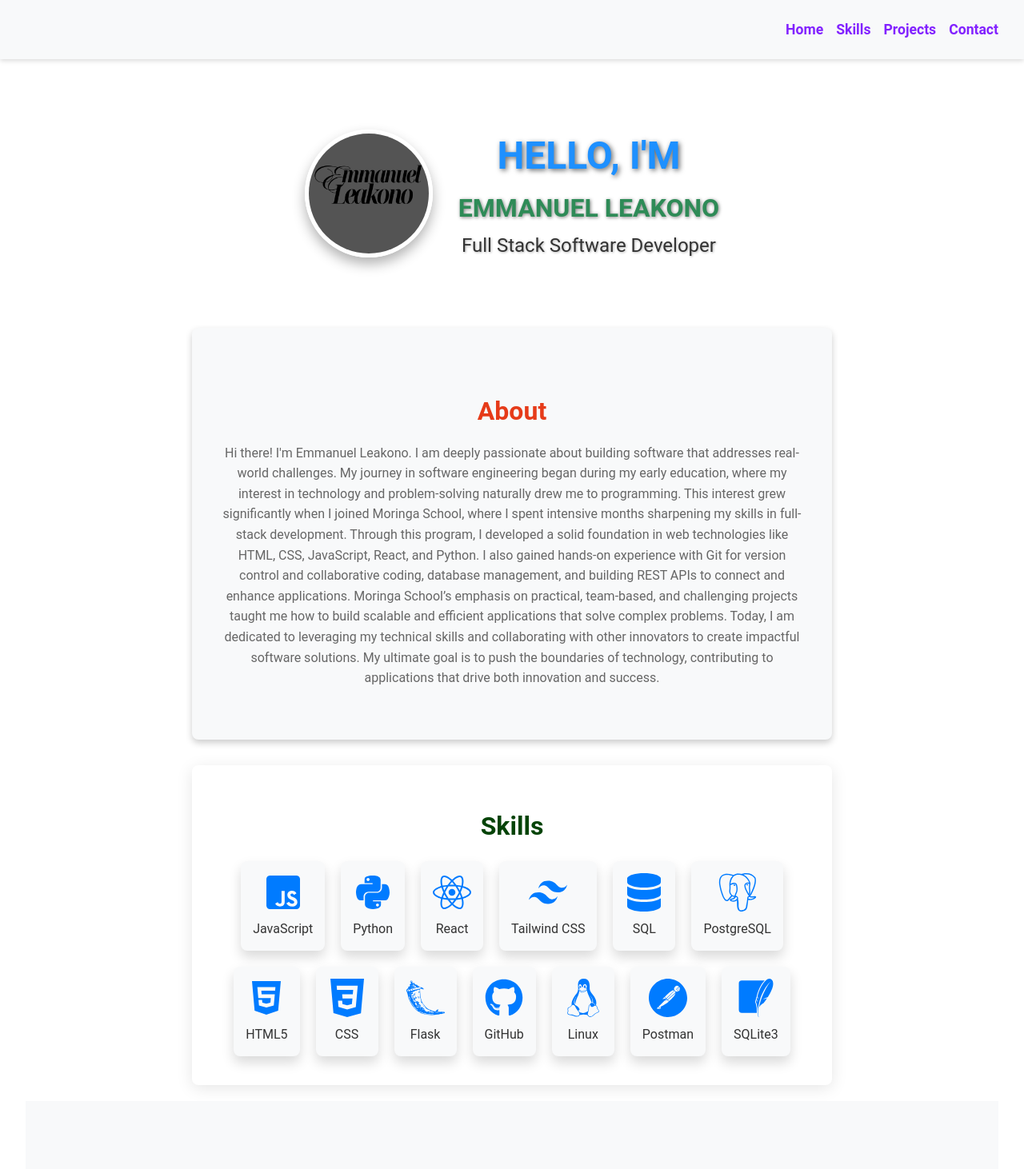
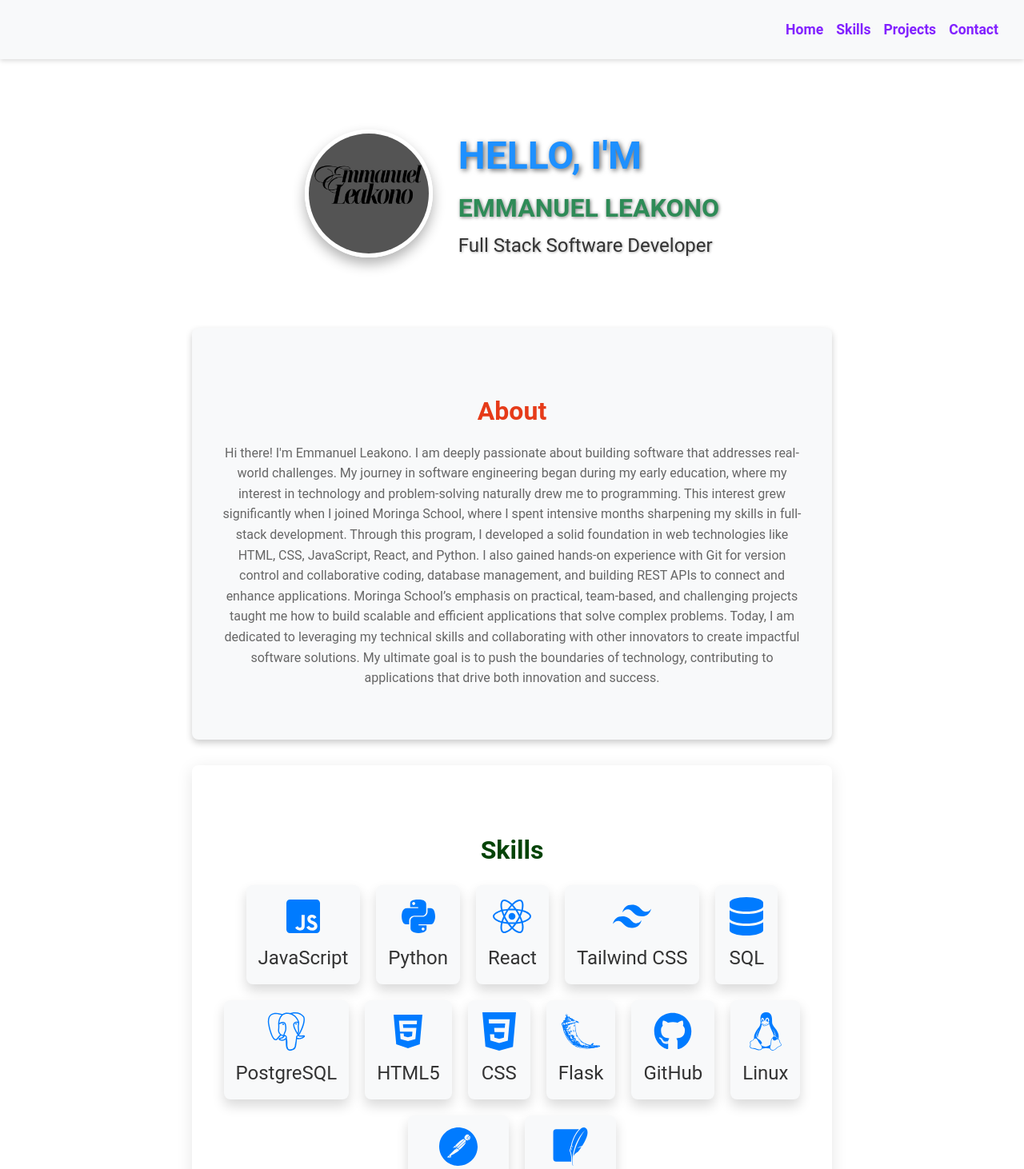
Before and after one commit to LEAKONO/Portfolio, a React (Create React App) app: page / in a window 1280 px wide. Shown: the top 1462 px of the page at 80% size. Built offline with nearby package versions, Linux system fonts and the light colour scheme.

Commit message:
change global styling

```diff
--- a/src/App.css
+++ b/src/App.css
@@ -34,7 +34,8 @@ main {
 }
 
 /* Remove any unnecessary spacing between sections */
-.welcome-section, .about-section {
+.welcome-section,
+.about-section {
   padding: 2.5rem 1rem; /* Adjust padding for better spacing */
 }
 
@@ -83,96 +84,8 @@ img {
 }
 
 /* Remove the section container and maintain a fluid layout */
-.skills, .projects, .contact {
-  margin-bottom: 1.25rem; /* Adjust spacing between components if needed */
-}
-
-/* Welcome Section in Home.css */
-.welcome-section {
-  display: flex;
-  flex-direction: column; /* Stack vertically on small screens */
-  color: #fff;
-  text-align: center; /* Center text for better readability on small screens */
-}
-
-.welcome-content {
-  flex-direction: column;
-  align-items: center;
-}
-
-.text-content h1 {
-  font-size: 2rem; /* Adjusted for better readability */
-}
-
-/* Responsive layout for Contact.css */
-.contact-info {
-  flex-direction: column; /* Stack vertically on smaller screens */
-}
-
-.contact-link {
-  font-size: 1.2rem; /* Slightly smaller font for mobile */
-}
-
-@media (min-width: 768px) {
-  .contact-info {
-    flex-direction: row;
-  }
-}
-
-/* Responsive adjustments in Project.css */
-.projects-container {
-  display: flex;
-  flex-wrap: wrap;
-  justify-content: center;
-  gap: 20px;
-  margin-bottom: 2.5rem; /* Adjust if needed */
-}
-
-.project-card {
-  max-width: 90%; /* Flexible card width for better scaling */
-}
-
-.more-work {
-  font-size: 1rem;
-}
-
-@media (min-width: 992px) {
-  .project-card {
-    max-width: 300px;
-  }
-}
-
-/* Skills Section in Skills.css */
 .skills {
-  padding: 20px; /* Adjust padding to fit your design */
-}
-
-.skills ul {
-  flex-direction: column;
-}
-
-.skills li {
-  font-size: 1rem;
-}
-
-@media (min-width: 768px) {
-  .skills ul {
-    flex-direction: row;
-  }
-}
-
-/* Keyframes for the subtle dance effect */
-@keyframes dance {
-  0% { transform: translate(0); }
-  25% { transform: translate(-2px, 2px); }
-  50% { transform: translate(2px, -2px); }
-  75% { transform: translate(-2px, -2px); }
-  100% { transform: translate(0); }
-}
-
-/* Apply the animation on hover, only once */
-body:hover {
-  animation: dance 0.5s ease forwards;
+  margin-bottom: 1.25rem; /* Retain if needed for spacing */
 }
 
 /* Navigation Accessibility */
--- a/src/components/Skills.css
+++ b/src/components/Skills.css
@@ -1,3 +1,4 @@
+/* Skills.css */
 .skills {
     padding: 50px 20px;
     background-color: #fff;
@@ -18,9 +19,9 @@
     list-style: none;
     padding: 0;
     display: flex;
-    flex-wrap: wrap;
-    justify-content: center;
-    gap: 20px;
+    flex-wrap: wrap; /* Allows wrapping of items */
+    justify-content: center; /* Center the list items */
+    gap: 20px; /* Space between items */
 }
 
 .skills li {
@@ -32,7 +33,7 @@
     padding: 15px;
     border-radius: 8px;
     box-shadow: 0 8px 15px rgba(0, 0, 0, 0.15);
-    max-width: calc(50% - 20px); /* Half width minus spacing for two items per row */
+    max-width: calc(50% - 20px); /* Two items per row */
     transition: transform 0.2s ease, box-shadow 0.2s ease;
 }
 
@@ -55,17 +56,12 @@
 
 /* Responsive Adjustments */
 @media (max-width: 768px) {
-    .skills ul {
-        justify-content: space-between; /* Ensures space between items */
-    }
-
     .skills li {
-        max-width: calc(50% - 10px); /* Allows two items per row */
-        margin-bottom: 15px;
-        font-size: 1.2rem;
+        max-width: calc(100% - 20px); /* Full width on smaller screens */
+        margin-bottom: 15px; /* Space below each item */
     }
 
     .icon {
-        font-size: 2.5rem;
+        font-size: 2.5rem; /* Slightly smaller icon for mobile */
     }
 }
```
